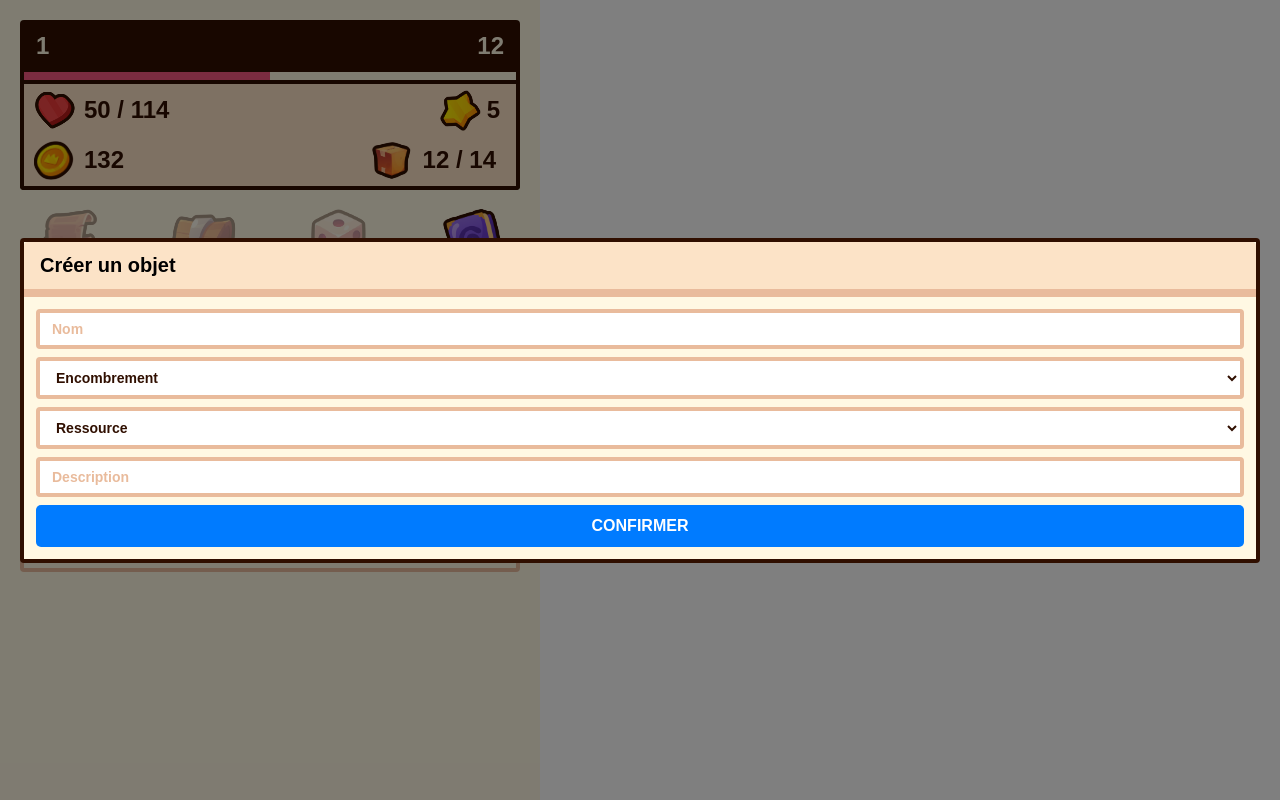
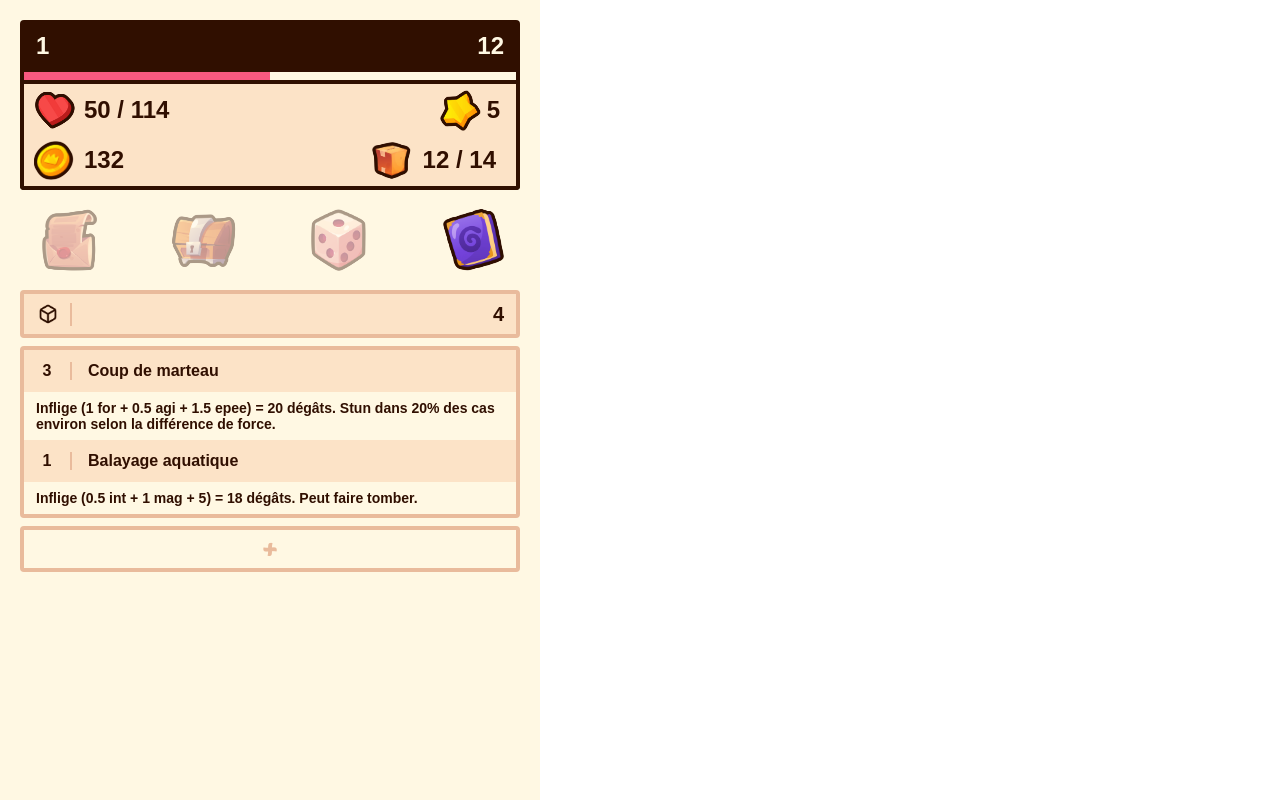
Before and after one commit to MarvinKristMarvin/roleplay_app, a Next.js app: page /1 in a window 1280 px wide. Built offline with nearby package versions, Linux system fonts and the light colour scheme; a web font is replaced by a local one.

Commit message:
ajout de modales

```diff
--- a/package.json
+++ b/package.json
@@ -11,7 +11,8 @@
   "dependencies": {
     "next": "15.2.1",
     "react": "^19.0.0",
-    "react-dom": "^19.0.0"
+    "react-dom": "^19.0.0",
+    "react-select": "^5.10.1"
   },
   "devDependencies": {
     "@eslint/eslintrc": "^3",
--- a/src/app/[name]/page.tsx
+++ b/src/app/[name]/page.tsx
@@ -4,11 +4,91 @@ import React from "react";
 import { useParams } from "next/navigation";
 import Image from "next/image";
 import { useState } from "react";
+import Select from "react-select";
+import { StylesConfig } from "react-select";
+import { useEffect } from "react";
+
+const optionsSlots = [
+  { value: "0", label: "0" },
+  { value: "1", label: "1" },
+  { value: "2", label: "2" },
+  { value: "3", label: "3" },
+  { value: "4", label: "4" },
+  { value: "5", label: "5" },
+  { value: "6", label: "6" },
+  { value: "7", label: "7" },
+  { value: "8", label: "8" },
+  { value: "9", label: "9" },
+];
+
+const optionsType = [
+  { value: "Ressource", label: "Ressource" },
+  { value: "Main", label: "Main" },
+  { value: "Mains", label: "Mains" },
+  { value: "Tête", label: "Tête" },
+  { value: "Buste", label: "Buste" },
+  { value: "Jambes", label: "Jambes" },
+  { value: "Pieds", label: "Pieds" },
+  { value: "Sac", label: "Sac" },
+  { value: "Accessoire", label: "Accessoire" },
+];
+
+type OptionType = {
+  value: string;
+  label: string;
+};
+
+// Custom styles for the Select component
+const customStyles: StylesConfig<{ value: string; label: string }, false> = {
+  control: (provided) => ({
+    ...provided,
+    border: "4px solid rgb(233, 187, 156)" /* $mediumcolor */,
+    color: "#300f00" /* $darkcolor */,
+    borderRadius: "0.25rem",
+    marginBottom: "0.5rem",
+    fontWeight: "600",
+    cursor: "pointer",
+    fontSize: "0.875rem",
+  }),
+  singleValue: (provided) => ({
+    ...provided,
+    color: "#300f00", // Dark color for selected text
+  }),
+  menu: (provided) => ({
+    ...provided,
+    border: "2px solid rgb(233, 187, 156)", // Medium color for dropdown container
+  }),
+  placeholder: (provided) => ({
+    ...provided,
+    color: "darkColor", // Placeholder text color
+  }),
+  option: (provided, state) => ({
+    ...provided,
+    backgroundColor: state.isSelected ? "#300f00" : "white",
+    color: state.isSelected ? "white" : "#300f00",
+    cursor: "pointer",
+    fontSize: "0.875rem",
+    fontWeight: "600",
+
+    borderBottom: "1px solid rgb(233, 187, 156)",
+  }),
+};
 
 export default function NamePage() {
   const { name } = useParams();
+
   const [tab, setTab] = useState("skills");
-  const [modal, setModal] = useState(true);
+
+  const [openedModal, setOpenedModal] = useState("");
+
+  // isClient only true when on client, this condition prevents mismatches SSR/CSR
+  const [isClient, setIsClient] = useState(false);
+  useEffect(() => {
+    setIsClient(true);
+  }, []);
+
+  const [selectedSlot, setSelectedSlot] = useState<OptionType | null>(null);
+  const [selectedType, setSelectedType] = useState<OptionType | null>(null);
 
   return (
     <main className="NamePage">
@@ -129,8 +209,6 @@ export default function NamePage() {
       {tab === "inventory" ? (
         <>
           <div className="items">
-            <button>+</button>
-
             <div className="item">
               <div className="name_and_slot">
                 <p className="name">Oeil de crabe géant</p>
@@ -145,7 +223,7 @@ export default function NamePage() {
               <p className="infos">Appelle la voile runique</p>
             </div>
 
-            <div className="item">
+            <div className="item" onClick={() => setOpenedModal("modify_item")}>
               <div className="name_and_slot">
                 <p className="name">Marteau en plomb lourd</p>
                 <span>5</span>
@@ -258,6 +336,7 @@ export default function NamePage() {
               </div>
               <p className="infos">+10 VIE, +1 Charisme, +1 Courage</p>
             </div>
+            <button onClick={() => setOpenedModal("create_item")}>+</button>
           </div>
         </>
       ) : (
@@ -266,7 +345,7 @@ export default function NamePage() {
       {tab === "stats" ? (
         <>
           <div className="stats_container">
-            <div className="stat">
+            <div className="stat" onClick={() => setOpenedModal("modify_stat")}>
               <div className="name_and_value">
                 <p className="stat_name">VIE</p>
                 <p className="stat_value">2000</p>
@@ -296,8 +375,6 @@ export default function NamePage() {
                 <p className="stat_value">6</p>
               </div>
             </div>
-          </div>
-          <div className="stats_container">
             <div className="stat">
               <div className="name_and_value">
                 <p className="stat_name">Chance</p>
@@ -317,7 +394,10 @@ export default function NamePage() {
       )}
       {tab === "skills" ? (
         <>
-          <header className="skills_header">
+          <header
+            className="skills_header"
+            onClick={() => setOpenedModal("modify_skillpoints")}
+          >
             <Image
               src="/icons/cube.png"
               alt="dice"
@@ -328,7 +408,10 @@ export default function NamePage() {
             <p className="skills_points">4</p>
           </header>
           <div className="skills_container">
-            <div className="skill">
+            <div
+              className="skill"
+              onClick={() => setOpenedModal("modify_skill")}
+            >
               <div className="name_and_level">
                 <p className="skill_name">Coup de marteau</p>
                 <p className="skill_level">3</p>
@@ -353,7 +436,8 @@ export default function NamePage() {
       ) : (
         ""
       )}
-      {modal === true ? (
+      {/* MODAL CREATE ITEM */}
+      {isClient && openedModal === "create_item" ? (
         <>
           <div className="modal">
             <div className="modal_window">
@@ -361,41 +445,167 @@ export default function NamePage() {
                 <p className="modal_title">Créer un objet</p>
                 <button
                   className="modal_button_close"
-                  onClick={() => setModal(false)}
+                  onClick={() => setOpenedModal("")}
                 >
                   &#10006;
                 </button>
               </div>
               <div className="modal_content">
                 <input type="text" placeholder="Nom" />
-                <select id="slots" name="slots">
-                  <option value="" disabled selected>
-                    Encombrement
-                  </option>
-                  <option value="0">0</option>
-                  <option value="1">1</option>
-                  <option value="2">2</option>
-                  <option value="3">3</option>
-                  <option value="4">4</option>
-                  <option value="5">5</option>
-                  <option value="6">6</option>
-                  <option value="7">7</option>
-                  <option value="8">8</option>
-                  <option value="9">9</option>
-                </select>
-                <select id="type" name="type">
-                  <option value="Ressource">Ressource</option>
-                  <option value="Main">Main</option>
-                  <option value="Mains">Mains</option>
-                  <option value="Tête">Tête</option>
-                  <option value="Buste">Buste</option>
-                  <option value="Jambes">Jambes</option>
-                  <option value="Pieds">Pieds</option>
-                  <option value="Sac">Sac</option>
-                  <option value="Accessoire">Accessoire</option>
-                </select>
+                <div>
+                  <Select
+                    options={optionsSlots}
+                    value={selectedSlot}
+                    onChange={(selectedOption) =>
+                      setSelectedSlot(selectedOption)
+                    }
+                    placeholder="Encombrement"
+                    styles={customStyles}
+                  />
+
+                  <Select
+                    options={optionsType}
+                    value={selectedType}
+                    onChange={(selectedOption) =>
+                      setSelectedType(selectedOption)
+                    }
+                    placeholder="Type"
+                    styles={customStyles}
+                  />
+                </div>
                 <input type="text" placeholder="Description" />
-                <button className="modal_button_confirm">CONFIRMER</button>
+                <button className="modal_button confirm">OK</button>
+              </div>
+            </div>
+          </div>
+        </>
+      ) : (
+        ""
+      )}
+      {/* MODAL MODIFY ITEM */}
+      {isClient && openedModal === "modify_item" ? (
+        <>
+          <div className="modal">
+            <div className="modal_window">
+              <div className="modal_header">
+                <p className="modal_title">Modifier l&apos;objet</p>
+                <button
+                  className="modal_button_close"
+                  onClick={() => setOpenedModal("")}
+                >
+                  &#10006;
+                </button>
+              </div>
+              <div className="modal_content">
+                <input type="text" placeholder="Nom" />
+                <div>
+                  <Select
+                    options={optionsSlots}
+                    value={selectedSlot}
+                    onChange={(selectedOption) =>
+                      setSelectedSlot(selectedOption)
+                    }
+                    placeholder="Encombrement"
+                    styles={customStyles}
+                  />
+
+                  <Select
+                    options={optionsType}
+                    value={selectedType}
+                    onChange={(selectedOption) =>
+                      setSelectedType(selectedOption)
+                    }
+                    placeholder="Type"
+                    styles={customStyles}
+                  />
+                </div>
+                <input type="text" placeholder="Description" />
+                <button className="modal_button equip">EQUIPER</button>
+                <button className="modal_button delete">SUPPRIMER</button>
+                <button className="modal_button confirm">OK</button>
+              </div>
+            </div>
+          </div>
+        </>
+      ) : (
+        ""
+      )}
+      {/* MODAL MODIFY STAT*/}
+      {isClient && openedModal === "modify_stat" ? (
+        <>
+          <div className="modal">
+            <div className="modal_window">
+              <div className="modal_header">
+                <p className="modal_title">Vie de base</p>
+                <button
+                  className="modal_button_close"
+                  onClick={() => setOpenedModal("")}
+                >
+                  &#10006;
+                </button>
+              </div>
+              <div className="modal_content">
+                <input type="text" defaultValue={28} />
+                <button className="modal_button confirm">OK</button>
+              </div>
+            </div>
+          </div>
+        </>
+      ) : (
+        ""
+      )}
+      {/* MODAL SKILL POINTS*/}
+      {isClient && openedModal === "modify_skillpoints" ? (
+        <>
+          <div className="modal">
+            <div className="modal_window">
+              <div className="modal_header">
+                <p className="modal_title">Points de compétence</p>
+                <button
+                  className="modal_button_close"
+                  onClick={() => setOpenedModal("")}
+                >
+                  &#10006;
+                </button>
+              </div>
+              <div className="modal_content">
+                <input type="text" defaultValue={4} />
+                <button className="modal_button confirm">OK</button>
+              </div>
+            </div>
+          </div>
+        </>
+      ) : (
+        ""
+      )}
+      {/* MODAL MODIFY SKILL */}
+      {isClient && openedModal === "modify_skill" ? (
+        <>
+          <div className="modal">
+            <div className="modal_window">
+              <div className="modal_header">
+                <p className="modal_title">Modifier compétence</p>
+                <button
+                  className="modal_button_close"
+                  onClick={() => setOpenedModal("")}
+                >
+                  &#10006;
+                </button>
+              </div>
+              <div className="modal_content">
+                <input
+                  type="text"
+                  placeholder="Nom"
+                  defaultValue={"Balayage aquatique"}
+                />
+                <input type="text" placeholder="Niveau" defaultValue={2} />
+                <input
+                  type="text-area"
+                  placeholder="Description"
+                  defaultValue={"Ma formule mathématique"}
+                />
+                <button className="modal_button delete">SUPPRIMER</button>
+                <button className="modal_button confirm">OK</button>
               </div>
             </div>
           </div>
--- a/src/app/globals.scss
+++ b/src/app/globals.scss
@@ -316,6 +316,7 @@ body {
           border: solid 4px $mediumcolor;
           background-color: transparent;
           color: $mediumcolor;
+          margin-bottom: 1.25rem;
           cursor: pointer;
         }
         .item {
@@ -329,7 +330,7 @@ body {
           font-weight: 600;
           color: $darkcolor;
           background-color: $darkbgcolor;
-          margin-top: 0.5rem;
+          margin-bottom: 0.5rem;
           border-radius: 0.25rem;
           position: relative;
           border: solid 4px $mediumcolor;
@@ -512,34 +513,37 @@ body {
         background: rgba(0, 0, 0, 0.5); // Transparent black background
         display: flex;
         align-items: center;
-        justify-content: center;
+        justify-content: left;
         z-index: 1;
 
         .modal_window {
+          z-index: 2;
           width: calc(100% - 2.5rem);
           background-color: $bgcolor;
           border-radius: 0.25rem;
           border: solid 4px $darkcolor;
+          max-width: 500px;
+          margin-left: 1.25rem;
 
           .modal_header {
             display: flex;
             justify-content: space-between;
             align-items: center;
-            border-bottom: 8px solid $mediumcolor;
             padding-left: 1rem;
             padding-right: 1.125rem;
             padding-block: 0.75rem;
-            background-color: $darkbgcolor;
-            border-radius: 0.25rem 0.25rem 0 0;
+            background-color: $darkcolor;
 
             .modal_title {
-              font-size: 1.25rem;
+              font-size: 1.125rem;
               font-weight: bold;
               font-family: var(--font-shortStack), sans-serif;
+              color: $bgcolor;
             }
 
             .modal_button_close {
-              display: none;
+              color: $bgcolor;
+              font-size: 1.25rem;
             }
 
             button {
@@ -553,8 +557,8 @@ body {
           .modal_content {
             display: flex;
             flex-direction: column;
-            gap: 0.5rem;
             padding: 0.75rem;
+            padding-bottom: 0rem;
 
             input {
               padding: 0.5rem 0.75rem;
@@ -562,6 +566,7 @@ body {
               border: 4px solid $mediumcolor;
               border-radius: 0.25rem;
               font-weight: 600;
+              margin-bottom: 0.5rem;
               &:focus {
                 outline: none;
               }
@@ -570,39 +575,24 @@ body {
               }
             }
 
-            select {
-              padding: 0.5rem 0.75rem;
-              font-size: 0.875rem;
-              border: 4px solid $mediumcolor;
-              border-radius: 0.25rem;
-              font-weight: 600;
-              color: $darkcolor;
-              background-color: white;
-              cursor: pointer;
-
-              & option {
-                border: solid 2px black;
+            .modal_button {
+              &.confirm {
+                background: #28a745;
               }
-            }
-
-            select option[value=""] {
-              display: none;
-            }
-
-            .modal_button_confirm {
-              background: #007bff;
+              &.delete {
+                background: #dc3545;
+              }
+              &.equip {
+                background: #007bff;
+              }
               color: white;
               padding-block: 0.75rem;
               border: none;
-              border-radius: 5px;
+              border-radius: 0.25rem;
               font-weight: 600;
+              margin-bottom: 0.75rem;
               cursor: pointer;
-              font-size: 1rem;
-              transition: 0.3s;
-
-              &:hover {
-                background: #0056b3;
-              }
+              font-size: 0.875rem;
             }
           }
         }
```
Also changed, not shown: 1 other file (tests, documents, lock files or other folders).
